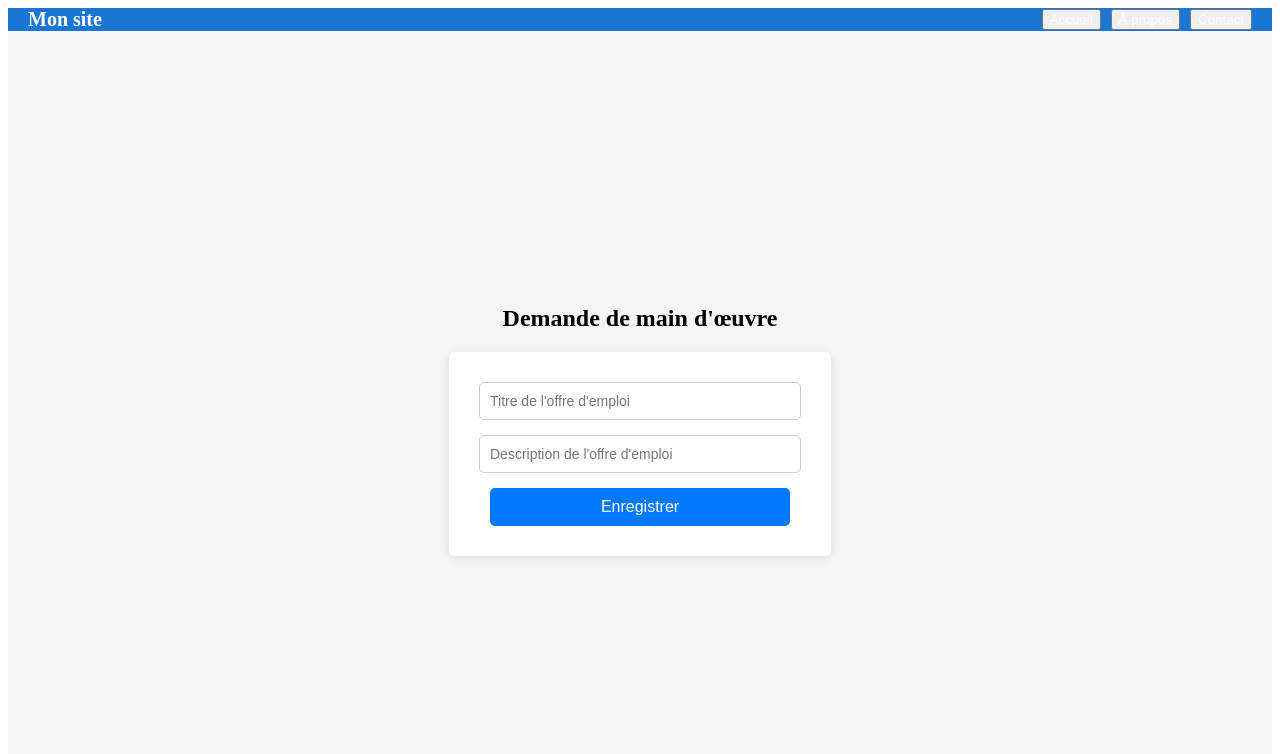
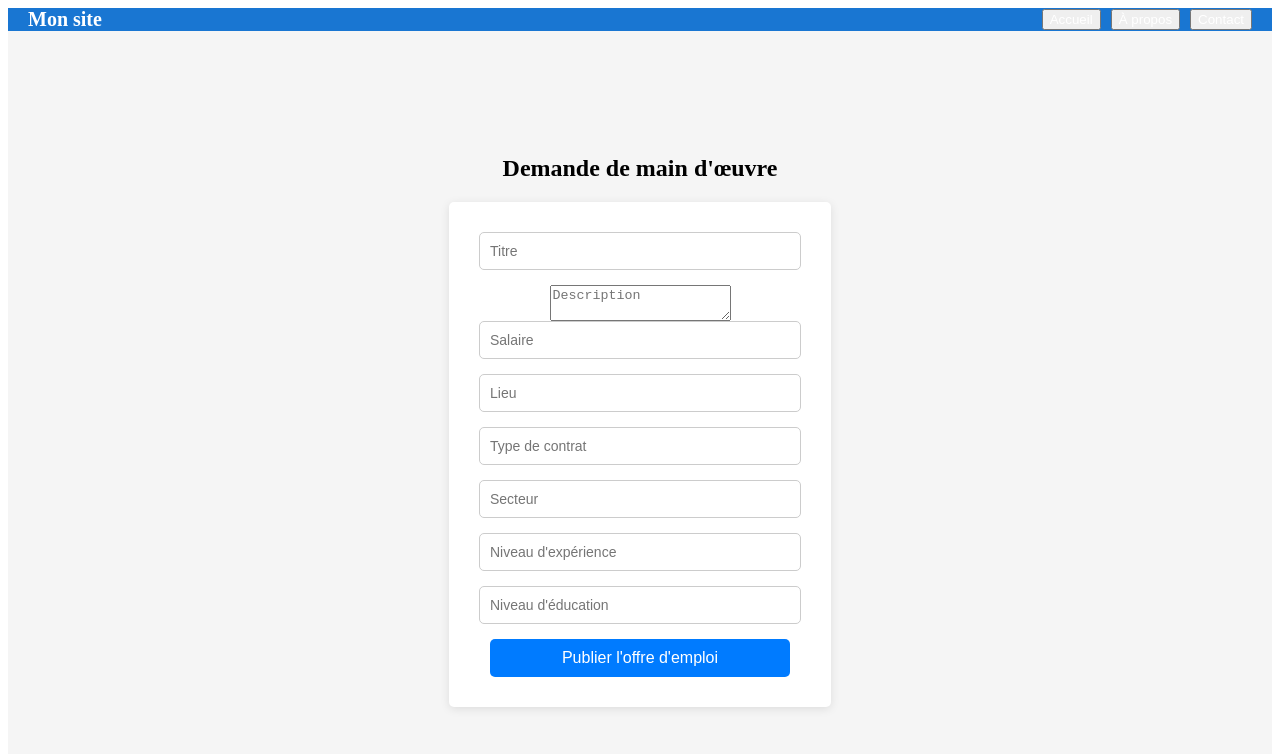
Before and after one commit to Yvan-Tchiengue/Bachelorarbeit-Jobsuche, an Angular app: page /booking-request in a window 1280 px wide. Shown: the top 754 px of the page. Built offline with nearby package versions, Linux system fonts and the light colour scheme.

Commit message:
added authentification, creation of account, connection to account

```diff
--- a/src/app/account-creation/account-creation.component.html
+++ b/src/app/account-creation/account-creation.component.html
@@ -1,13 +1,9 @@
-<!--<h2>Création de compte</h2>-->
-
-<!-- Formulaire de création de compte -->
-<form (submit)="creerCompte()">
+<form (ngSubmit)="submit()">
   <h2>Création de compte</h2>
-  <!-- Champs du formulaire pour la création de compte -->
-  <input type="text" [(ngModel)]="nom" name="nom" placeholder="Nom">
-  <input type="email" [(ngModel)]="email" name="email" placeholder="Email">
-  <input type="password" [(ngModel)]="motDePasse" name="motDePasse" placeholder="Mot de passe">
-  <select [(ngModel)]="typeCompte" name="typeCompte">
+  <input [(ngModel)]="rechercheurEmploi.nom" name="nom" placeholder="Nom" required>
+  <input [(ngModel)]="rechercheurEmploi.email" name="email" placeholder="Email" required>
+  <input [(ngModel)]="rechercheurEmploi.motDePasse" name="motDePasse" placeholder="Mot de passe" type="password" required>
+  <select [(ngModel)]="rechercheurEmploi.typeCompte" name="typeCompte">
     <option value="employe">Employé</option>
     <option value="employeur">Employeur</option>
   </select>
--- a/src/app/account-creation/account-creation.component.ts
+++ b/src/app/account-creation/account-creation.component.ts
@@ -1,4 +1,6 @@
 import { Component, OnInit } from '@angular/core';
+import { JobOfferService} from "../shared/job-offer.service";
+
 
 @Component({
   selector: 'app-account-creation',
@@ -7,7 +9,7 @@ import { Component, OnInit } from '@angular/core';
 })
 export class AccountCreationComponent implements OnInit {
 
-  constructor() { }
+  constructor(private rechercheurEmploiService: JobOfferService) { }
 
   ngOnInit(): void {
   }
@@ -17,6 +19,20 @@ export class AccountCreationComponent implements OnInit {
   motDePasse?: string;
   typeCompte?: string;
 
+  rechercheurEmploi = {
+    nom: '',
+    email: '',
+    motDePasse: '',
+    typeCompte: ''
+  };
+
+  submit() {
+    this.rechercheurEmploiService.creerCompte(this.rechercheurEmploi).subscribe(
+      () => alert('Compte créé avec succès!'),
+      err => alert('Erreur lors de la création du compte: ' + err.message)
+    );
+  }
+
   creerCompte() {
     // Créer le compte avec le backend
     // Utiliser les valeurs de nom, email, motDePasse et typeCompte
--- a/src/app/app.module.ts
+++ b/src/app/app.module.ts
@@ -14,6 +14,7 @@ import { BookingRequestComponent } from './booking-request/booking-request.compo
 import { AccountCreationComponent } from './account-creation/account-creation.component';
 import { DashboardComponent } from './dashboard/dashboard.component';
 import { HeaderComponent } from './header/header.component';
+import { JobOfferService} from "./shared/job-offer.service";
 
 @NgModule({
   declarations: [
@@ -33,7 +34,7 @@ import { HeaderComponent } from './header/header.component';
     MatToolbarModule,
     HttpClientModule
   ],
-  providers: [],
+  providers: [JobOfferService],
   bootstrap: [AppComponent]
 })
 export class AppModule { }
--- a/src/app/booking-request/booking-request.component.html
+++ b/src/app/booking-request/booking-request.component.html
@@ -1,8 +1,14 @@
 <h2>Demande de main d'œuvre</h2>
 
-<form (submit)="enregistrerOffre()">
-  <!-- Champs du formulaire pour enregistrer l'offre d'emploi -->
-  <input type="text" [(ngModel)]="titre" name="titre" placeholder="Titre de l'offre d'emploi">
-  <input type="text" [(ngModel)]="description" name="description" placeholder="Description de l'offre d'emploi">
-  <button type="submit">Enregistrer</button>
+<!-- fichier: offre-emploi.component.html -->
+<form (ngSubmit)="submit()">
+  <input [(ngModel)]="offreEmploi.titre" name="titre" placeholder="Titre" required>
+  <textarea [(ngModel)]="offreEmploi.description" name="description" placeholder="Description" required></textarea>
+  <input [(ngModel)]="offreEmploi.salaire" name="salaire" placeholder="Salaire" required>
+  <input [(ngModel)]="offreEmploi.lieu" name="lieu" placeholder="Lieu" required>
+  <input [(ngModel)]="offreEmploi.typeContrat" name="typeContrat" placeholder="Type de contrat" required>
+  <input [(ngModel)]="offreEmploi.secteur" name="secteur" placeholder="Secteur" required>
+  <input [(ngModel)]="offreEmploi.niveauExperience" name="niveauExperience" placeholder="Niveau d'expérience" required>
+  <input [(ngModel)]="offreEmploi.niveauEducation" name="niveauEducation" placeholder="Niveau d'éducation" required>
+  <button type="submit">Publier l'offre d'emploi</button>
 </form>
--- a/src/app/booking-request/booking-request.component.ts
+++ b/src/app/booking-request/booking-request.component.ts
@@ -1,4 +1,5 @@
 import { Component, OnInit } from '@angular/core';
+import { JobOfferService} from "../shared/job-offer.service";
 
 @Component({
   selector: 'app-booking-request',
@@ -7,16 +8,34 @@ import { Component, OnInit } from '@angular/core';
 })
 export class BookingRequestComponent implements OnInit {
 
-  constructor() { }
+  constructor(private offreEmploiService: JobOfferService) { }
 
   ngOnInit(): void {
   }
   titre?: string;
   description?: string;
 
+  offreEmploi = {
+    titre: '',
+    description: '',
+    salaire: null,
+    lieu: '',
+    typeContrat: '',
+    secteur: '',
+    niveauExperience: '',
+    niveauEducation: ''
+  };
+
   enregistrerOffre() {
     // Enregistrer l'offre d'emploi avec le backend
     // Utiliser les valeurs de titre et description
   }
 
+  submit() {
+    this.offreEmploiService.creerOffre(this.offreEmploi).subscribe(
+      () => alert('Offre d\'emploi créée avec succès!'),
+      err => alert('Erreur lors de la création de l\'offre d\'emploi: ' + err.message)
+    );
+  }
+
 }
--- a/src/app/connection/connection.component.html
+++ b/src/app/connection/connection.component.html
@@ -1,10 +1,10 @@
 <h2>Bienvenue sur notre site web</h2>
 
 <!-- Formulaire de connexion -->
-<form (submit)="login()">
-  <input type="email" [(ngModel)]="loginEmail" name="loginEmail" placeholder="Email">
-  <input type="password" [(ngModel)]="loginPassword" name="loginPassword" placeholder="Mot de passe">
-  <button type="submit">Se connecter</button>
+<form (ngSubmit)="submit()">
+  <input [(ngModel)]="credentials.email" name="email" placeholder="Email" required>
+  <input [(ngModel)]="credentials.motDePasse" name="motDePasse" placeholder="Mot de passe" type="password" required>
+  <button type="submit">Se connecter tony</button>
 </form>
 <button (click)="demanderCalcul()">Effectuer le calcul</button>
 <div>la reponse s'affiche ici a coté:</div>
--- a/src/app/connection/connection.component.ts
+++ b/src/app/connection/connection.component.ts
@@ -1,5 +1,7 @@
 import { Component, OnInit } from '@angular/core';
 import { HttpClient } from '@angular/common/http';
+import { JobOfferService} from "../shared/job-offer.service";
+
 
 @Component({
   selector: 'app-connection',
@@ -8,13 +10,28 @@ import { HttpClient } from '@angular/common/http';
 })
 export class ConnectionComponent implements OnInit {
   reponse?: number;
-  constructor(private http: HttpClient) { }
+  constructor(private http: HttpClient, private authService: JobOfferService) { }
 
   ngOnInit(): void {
   }
 
+  credentials = {
+    email: '',
+    motDePasse: ''
+  };
+
   loginEmail?: string;
   loginPassword?: string;
+
+  submit() {
+    this.authService.authentification(this.credentials).subscribe(
+      response => {
+        localStorage.setItem('token', response.token);
+        alert('Authentification réussie!');
+      },
+      err => alert('Erreur lors de l\'authentification: ' + err.error.error)
+    );
+  }
 
   login() {
     // Effectuer l'authentification avec le backend
--- /dev/null
+++ b/src/app/shared/job-offer.service.ts
@@ -0,0 +1,23 @@
+import { Injectable } from '@angular/core';
+import {HttpClient} from "@angular/common/http";
+import {Observable} from "rxjs";
+
+@Injectable({
+  providedIn: 'root'
+})
+export class JobOfferService {
+
+  constructor(private http: HttpClient) { }
+
+  creerOffre(offreEmploi: any): Observable<any> {
+    return this.http.post('/api/offres-emploi', offreEmploi);
+  }
+
+  creerCompte(rechercheurEmploi: any): Observable<any> {
+    return this.http.post('/api/rechercheurs-emploi', rechercheurEmploi);
+  }
+
+  authentification(credentials: any): Observable<any> {
+    return this.http.post('/api/authentification', credentials);
+  }
+}
```
Also changed, not shown: 1 other file (tests, documents, lock files or other folders).
